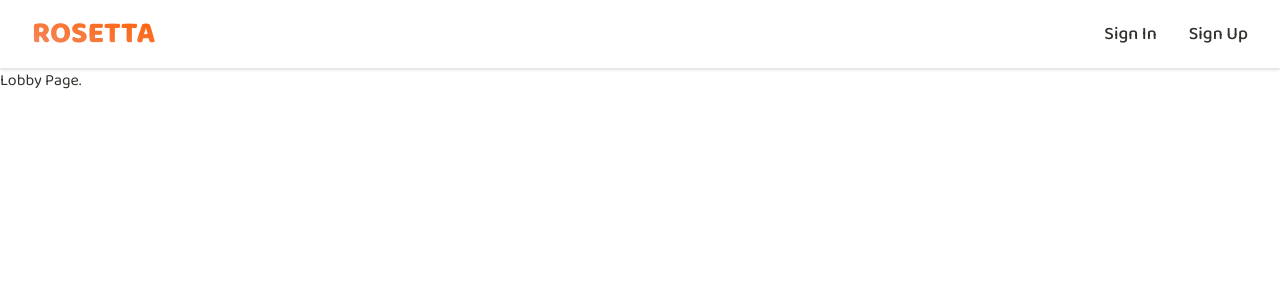
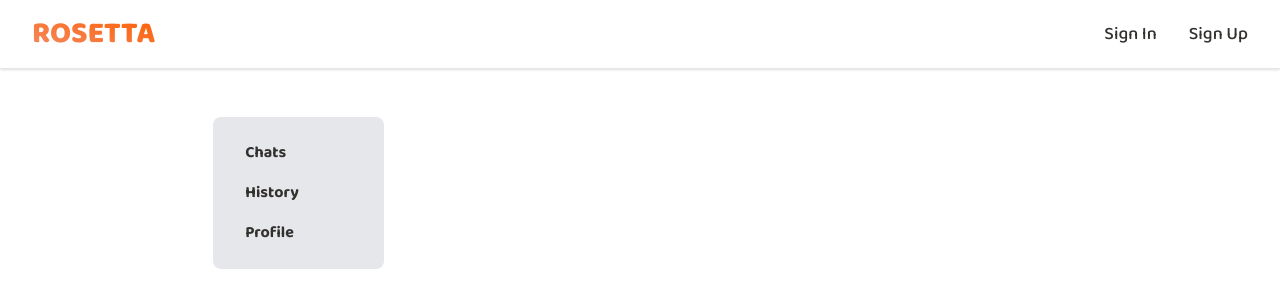
Before and after one commit to CS3216-Assignment3/rosetta, a Next.js app: page /lobby in a window 1280 px wide. Shown: the top 308 px of the page. Built offline with nearby package versions, Linux system fonts and the light colour scheme; no server answers.

Commit message:
add sections to lobby page

```diff
--- /dev/null
+++ b/src/components/lobby-chats-section.tsx
@@ -0,0 +1,3 @@
+export default function LobbyChatsSection() {
+    return <div>chats</div>;
+}
--- /dev/null
+++ b/src/components/lobby-history-section.tsx
@@ -0,0 +1,3 @@
+export default function LobbyHistorySection() {
+    return <div>history</div>;
+}
--- /dev/null
+++ b/src/components/lobby-section-selector.tsx
@@ -0,0 +1,27 @@
+import LobbyChatsSection from "./lobby-chats-section";
+import LobbyHistorySection from "./lobby-history-section";
+import LobbyUserProfileSection from "@/components/lobby-user-profile-section";
+
+export default function LobbySectionSelector({
+    section,
+}: {
+    section: string | undefined;
+}) {
+    if (section === undefined) {
+        return <></>;
+    }
+
+    if (section === "chats") {
+        return <LobbyChatsSection />;
+    }
+
+    if (section === "history") {
+        return <LobbyHistorySection />;
+    }
+
+    if (section === "profile") {
+        return <LobbyUserProfileSection />;
+    }
+
+    return <div>Error</div>;
+}
--- /dev/null
+++ b/src/components/lobby-side-panel.tsx
@@ -0,0 +1,39 @@
+import Link from "next/link";
+
+export default function LobbySidePanel({
+    section,
+}: {
+    section: string | undefined;
+}) {
+    return (
+        <div
+            id="container"
+            className="flex flex-col p-4 w-1/4 bg-gray-200 rounded-lg"
+        >
+            <Link
+                href={{ pathname: "/lobby", query: { section: "chats" } }}
+                className={`py-2 px-4 w-full font-bold text-left rounded-lg hover:text-white hover:bg-rosetta-orange ${
+                    section === "chats" ? "bg-gray-300" : ""
+                }`}
+            >
+                Chats
+            </Link>
+            <Link
+                href={{ pathname: "/lobby", query: { section: "history" } }}
+                className={`py-2 px-4 w-full font-bold text-left rounded-lg hover:text-white hover:bg-rosetta-orange ${
+                    section === "history" ? "bg-gray-300" : ""
+                }`}
+            >
+                History
+            </Link>
+            <Link
+                href={{ pathname: "/lobby", query: { section: "profile" } }}
+                className={`py-2 px-4 w-full font-bold text-left rounded-lg hover:text-white hover:bg-rosetta-orange ${
+                    section === "profile" ? "bg-gray-300" : ""
+                }`}
+            >
+                Profile
+            </Link>
+        </div>
+    );
+}
--- /dev/null
+++ b/src/components/lobby-user-profile-section.tsx
@@ -0,0 +1,55 @@
+import { useAuth } from "@/lib/auth/context";
+import { User } from "@/lib/storage/models";
+import { getUser } from "@/lib/storage/user";
+import { useEffect, useState } from "react";
+
+export default function LobbyUserProfileSection() {
+    const { user } = useAuth();
+    const [userDetails, setUserDetails] = useState<User>();
+
+    useEffect(() => {
+        (async () => {
+            if (user !== undefined) {
+                const { result, error } = await getUser(user.uid);
+                if (error) {
+                    return console.log(error);
+                }
+                setUserDetails(result as User);
+            }
+        })();
+    }, []);
+
+    return (
+        <div className="flex flex-col gap-8 w-full h-full">
+            <div className="bg-gray-500 rounded-full w-[150px] h-[150px]"></div>
+            <div className="flex flex-col gap-2">
+                <p>
+                    <span className="font-medium">Name</span>{" "}
+                    {user?.displayName}
+                </p>
+                <p>
+                    <span className="font-medium">Email</span> {user?.email}
+                </p>
+                <button className="py-2 px-4 w-max font-medium bg-gray-200 rounded-lg duration-150 ease-in-out hover:text-white shadow-inset hover:bg-rosetta-orange hover:shadow-inset2">
+                    Change Password
+                </button>
+                <p>
+                    <span className="font-medium">Native Language</span>{" "}
+                    {userDetails?.nativeLanguage}
+                </p>
+                <p>
+                    <span className="font-medium">Current Language</span>{" "}
+                    {userDetails?.currentLanguage}
+                </p>
+                <p>
+                    <span className="font-medium">Current Proficiency</span>{" "}
+                    {userDetails?.currentProficiency}
+                </p>
+                <p>
+                    <span className="font-medium">Topic Preferences</span>{" "}
+                    {userDetails?.topicPreferences}
+                </p>
+            </div>
+        </div>
+    );
+}
--- a/src/components/navbar.tsx
+++ b/src/components/navbar.tsx
@@ -46,7 +46,10 @@ function Links() {
     } else {
         return (
             <>
-                <Link href="/lobby" className="text-lg font-medium">
+                <Link
+                    href={{ pathname: "/lobby", query: { section: "chats" } }}
+                    className="text-lg font-medium"
+                >
                     Lobby
                 </Link>
                 <Link href="/chat" className="text-lg font-medium">
--- a/src/pages/lobby.tsx
+++ b/src/pages/lobby.tsx
@@ -1,3 +1,27 @@
+import LobbySectionSelector from "@/components/lobby-section-selector";
+import LobbySidePanel from "@/components/lobby-side-panel";
+import { useRouter } from "next/router";
+import { useEffect, useState } from "react";
+
 export default function LobbyPage() {
-    return <div>Lobby Page.</div>;
+    const router = useRouter();
+    const [section, setSection] = useState<string>();
+
+    useEffect(() => {
+        if (router.isReady) {
+            setSection(router.query.section as string | undefined);
+        }
+    }, [router.isReady, router.query]);
+
+    return (
+        <div
+            id="container"
+            className="flex gap-8 items-start self-center pt-12 w-2/3 h-full"
+        >
+            <LobbySidePanel section={section} />
+            <div className="w-full h-full">
+                <LobbySectionSelector section={section} />
+            </div>
+        </div>
+    );
 }
```
